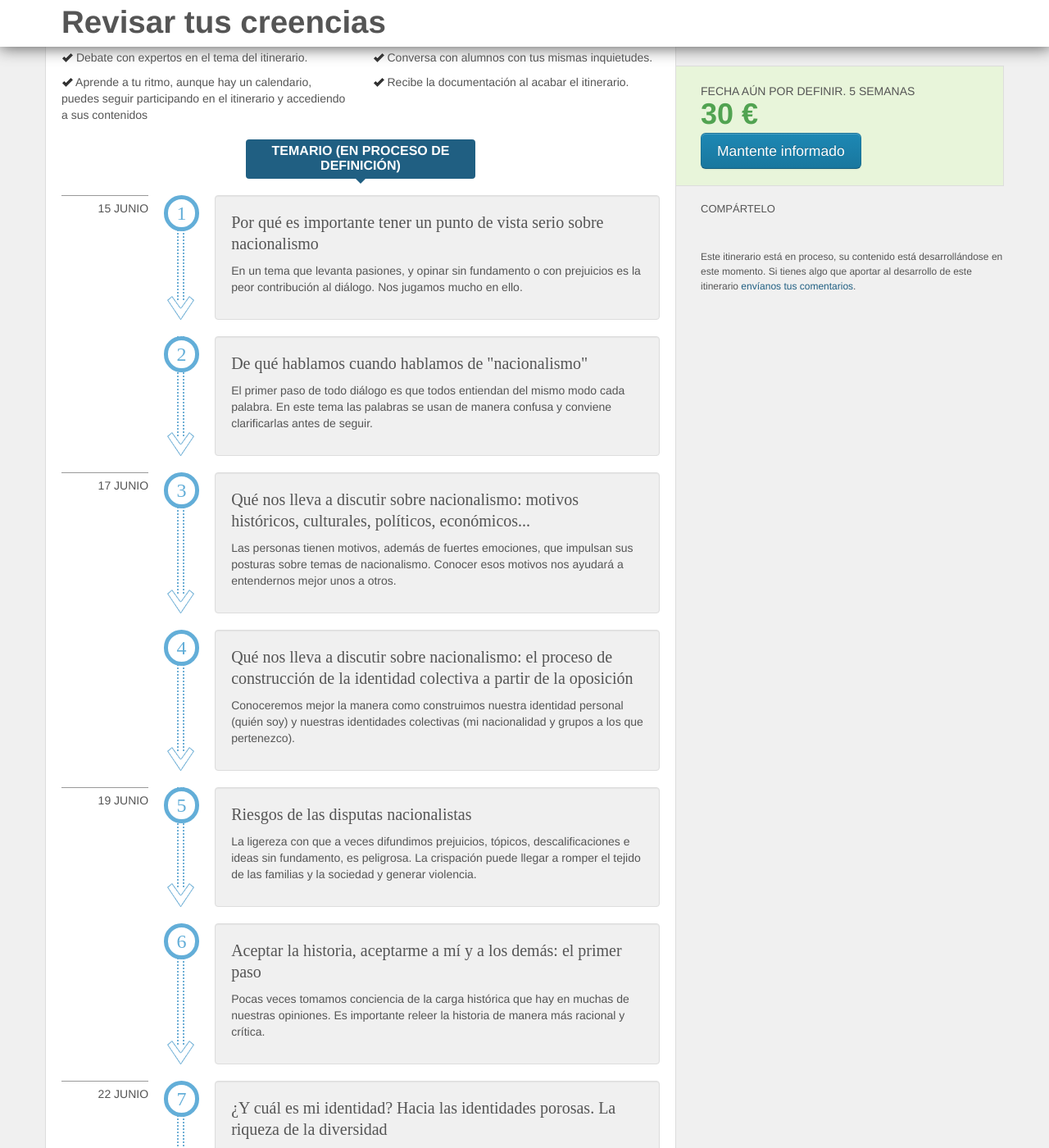
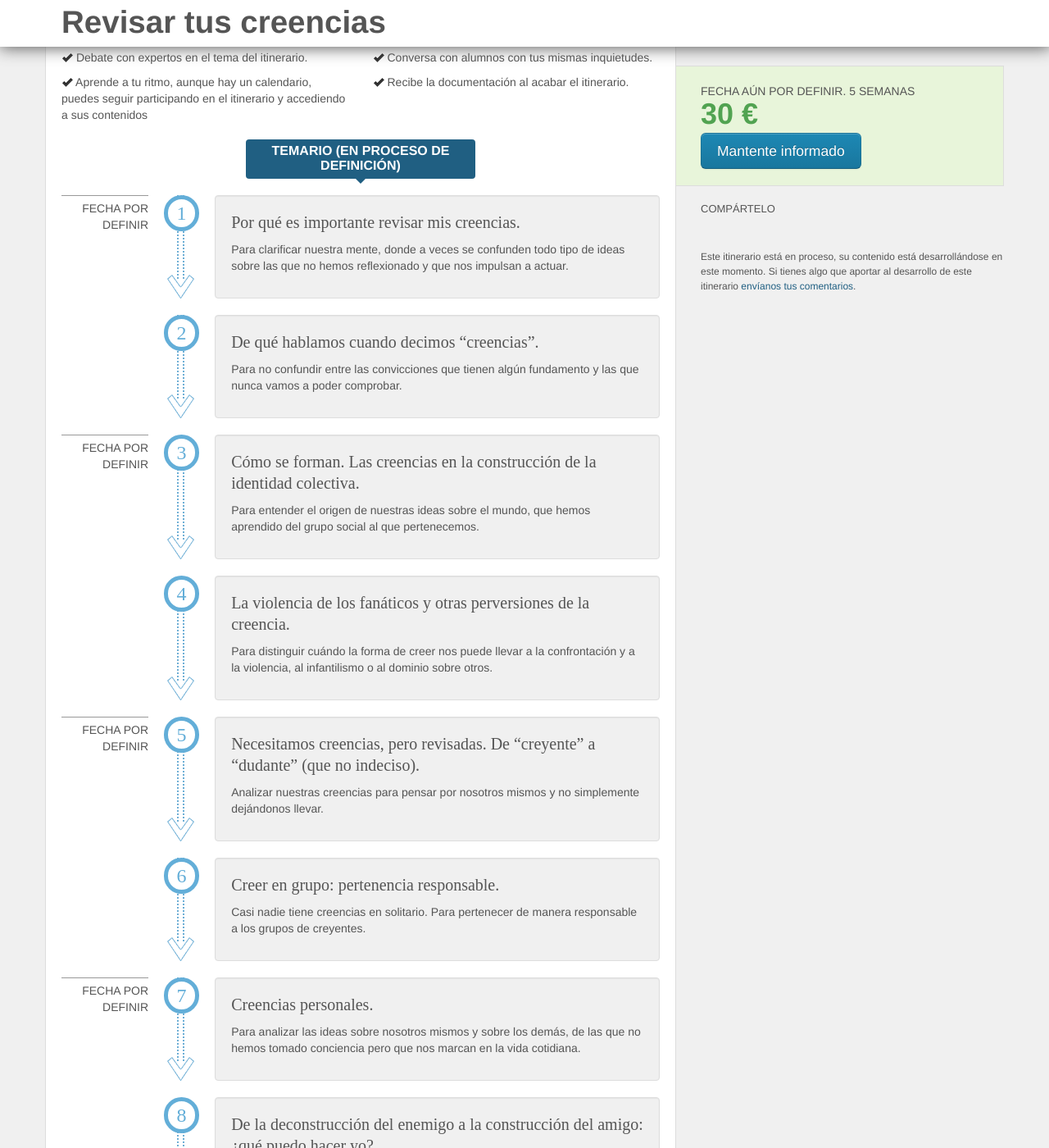
Before and after one commit to dontknow-net/dontknow-net.github.io, a Jekyll site: the page built from _posts/cursos/2013-05-28-revisar-tus-creencias.md, in a window 1280 px wide and 1400 px high, scrolled down 622 px. Shown: the whole window at 82% size. Built offline with Jekyll 4.4.1, drawn with Linux system fonts in a browser that asks for light colours; some web fonts are replaced; some of the changed text lies outside the part shown.

Commit message:
Updated _posts/cursos/2013-05-28-revisar-tus-creencias.md

```diff
--- a/_posts/cursos/2013-05-28-revisar-tus-creencias.md
+++ b/_posts/cursos/2013-05-28-revisar-tus-creencias.md
@@ -75,13 +75,13 @@ published: true
   </header>
   <ol class="unstyled timeline">
     <li class="row-fluid">
-      <div class="span2 date">15 Junio</div>
+      <div class="span2 date">Fecha por definir</div>
       <div class="span1 number">
         <span class="cell">1</span>
       </div>
       <div class="span9 well">
-        <h3 class="title">Por qué es importante tener un punto de vista serio sobre nacionalismo</h3>
-        <p>En un tema que levanta pasiones, y opinar sin fundamento o con prejuicios es la peor contribución al diálogo. Nos jugamos mucho en ello.</p>
+        <h3 class="title">Por qué es importante revisar mis creencias.</h3>
+        <p>Para clarificar nuestra mente, donde a veces se confunden todo tipo de ideas sobre las que no hemos reflexionado y que nos impulsan a actuar.</p>
       </div>
     </li>
     <li class="row-fluid">
@@ -89,18 +89,19 @@ published: true
         <span class="cell">2</span>
       </div>
       <div class="span9 well">
-        <h3 class="title">De qué hablamos cuando hablamos de "nacionalismo"</h3>
-        <p>El primer paso de todo diálogo es que todos entiendan del mismo modo cada palabra. En este tema las palabras se usan de manera confusa y conviene clarificarlas antes de seguir.</p>
+        <h3 class="title">De qué hablamos cuando decimos “creencias”.</h3>
+        <p>Para no confundir entre las convicciones que tienen algún fundamento y las que nunca vamos a poder comprobar.</p>
       </div>
     </li>
     <li class="row-fluid">
-      <div class="span2 date">17 Junio</div>
+      <div class="span2 date">Fecha por definir</div>
       <div class="span1 number">
         <span class="cell">3</span>
       </div>
       <div class="span9 well">
-        <h3 class="title">Qué nos lleva a discutir sobre nacionalismo: motivos históricos, culturales, políticos, económicos...</h3>
-        <p>Las personas tienen motivos, además de fuertes emociones, que impulsan sus posturas sobre temas de nacionalismo. Conocer esos motivos nos ayudará a entendernos mejor unos a otros.</p>
+        <h3 class="title">Cómo se forman. Las creencias en la construcción de la identidad colectiva.</h3>
+        <p>Para entender el origen de nuestras ideas sobre el mundo, que hemos
+aprendido del grupo social al que pertenecemos.</p>
       </div>
     </li>
     <li class="row-fluid">
@@ -108,18 +109,20 @@ published: true
         <span class="cell">4</span>
       </div>
       <div class="span9 well">
-        <h3 class="title">Qué nos lleva a discutir sobre nacionalismo: el proceso de construcción de la identidad colectiva a partir de la oposición</h3>
-        <p>Conoceremos mejor la manera como construimos nuestra identidad personal (quién soy) y nuestras identidades colectivas (mi nacionalidad y grupos a los que pertenezco).</p>
+        <h3 class="title">La violencia de los fanáticos y otras perversiones de la creencia.</h3>
+        <p>Para distinguir cuándo la forma de creer nos puede llevar a la confrontación
+y a la violencia, al infantilismo o al dominio sobre otros.</p>
       </div>
     </li>
     <li class="row-fluid">
-      <div class="span2 date">19 Junio</div>
+      <div class="span2 date">Fecha por definir</div>
       <div class="span1 number">
         <span class="cell">5</span>
       </div>
       <div class="span9 well">
-        <h3 class="title">Riesgos de las disputas nacionalistas</h3>
-        <p>La ligereza con que a veces difundimos prejuicios, tópicos, descalificaciones e ideas sin fundamento, es peligrosa. La crispación puede llegar a romper el tejido de las familias y la sociedad y generar violencia.</p>
+        <h3 class="title">Necesitamos creencias, pero revisadas. De “creyente” a “dudante” (que no indeciso).</h3>
+        <p>Analizar nuestras creencias para pensar por nosotros mismos y no
+simplemente dejándonos llevar.</p>
       </div>
     </li>
     <li class="row-fluid">
@@ -127,18 +130,20 @@ published: true
         <span class="cell">6</span>
       </div>
       <div class="span9 well">
-        <h3 class="title">Aceptar la historia, aceptarme a mí y a los demás: el primer paso</h3>
-        <p>Pocas veces tomamos conciencia de la carga histórica que hay en muchas de nuestras opiniones. Es importante releer la historia de manera más racional y crítica.</p>
+        <h3 class="title">Creer en grupo: pertenencia responsable.</h3>
+        <p>Casi nadie tiene creencias en solitario. Para pertenecer de manera
+responsable a los grupos de creyentes.</p>
       </div>
     </li>
     <li class="row-fluid">
-      <div class="span2 date">22 Junio</div>
+      <div class="span2 date">Fecha por definir</div>
       <div class="span1 number">
         <span class="cell">7</span>
       </div>
       <div class="span9 well">
-        <h3 class="title">¿Y cuál es mi identidad? Hacia las identidades porosas. La riqueza de la diversidad</h3>
-        <p>Un paso más en el itinerario: la posibilidad de tratar a otras personas con identidades colectivas diversas. Asomarnos a la riqueza que puede haber en la diversidad.</p>
+        <h3 class="title">Creencias personales.</h3>
+        <p>Para analizar las ideas sobre nosotros mismos y sobre los demás, de las que
+no hemos tomado conciencia pero que nos marcan en la vida cotidiana.</p>
       </div>
     </li>
     <li class="row-fluid">
@@ -155,8 +160,39 @@ published: true
         <span class="cell">9</span>
       </div>
       <div class="span9 well">
-        <h3 class="title">De la deconstrucción del enemigo a la construcción del amigo: ¿qué podemos hacer colectivamente?</h3>
-        <p>El itinerario culmina en posibles acciones que podemos emprender con otros para un mayor diálogo social más racional y respetuoso. La intención no es llegar a soluciones únicas, ni a alcanzar consensos. Sólo a abrir puertas para que los participantes encuentren sus pistas de acción.</p>
+        <h3 class="title">Creencias religiosas y sobre el universo.</h3>
+        <p>Para tomar conciencia de lo que pensamos sobre el origen del mundo,
+sobre el ser absoluto y el sentido de la vida.</p>
+      </div>
+    </li>
+    <li class="row-fluid">
+      <div class="span1 number offset2">
+        <span class="cell">10</span>
+      </div>
+      <div class="span9 well">
+        <h3 class="title">Creencias políticas.</h3>
+        <p>Para tomar conciencia de lo que pensamos sobre la manera de organizar la
+sociedad, la política y los que no piensan como nosotros.</p>
+      </div>
+    </li>
+    <li class="row-fluid">
+      <div class="span1 number offset2">
+        <span class="cell">11</span>
+      </div>
+      <div class="span9 well">
+        <h3 class="title">Creencias sociales y económicas.</h3>
+        <p>Para tomar conciencia de nuestro modo de entender la vida económica y
+laboral, las clases sociales y su relación.</p>
+      </div>
+    </li>
+    <li class="row-fluid">
+      <div class="span1 number offset2">
+        <span class="cell">12</span>
+      </div>
+      <div class="span9 well">
+        <h3 class="title">¿Transmitir mis creencias? ¿Combatir las ajenas?</h3>
+        <p>Para ser una persona que viva sus convicciones y creencias porque así lo ha
+decidido, de manera respetuosa con las de otros.</p>
       </div>
     </li>
   </ol>
```
